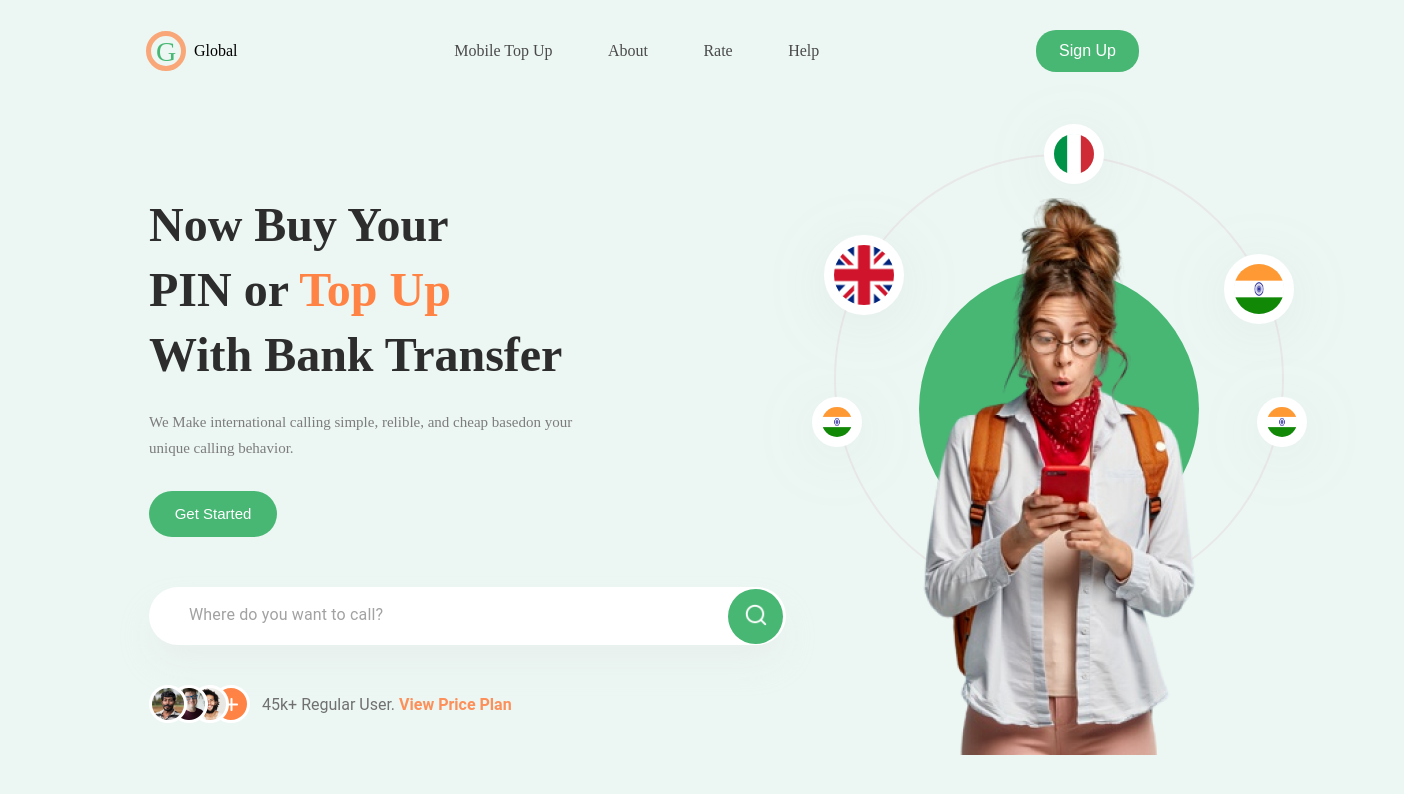
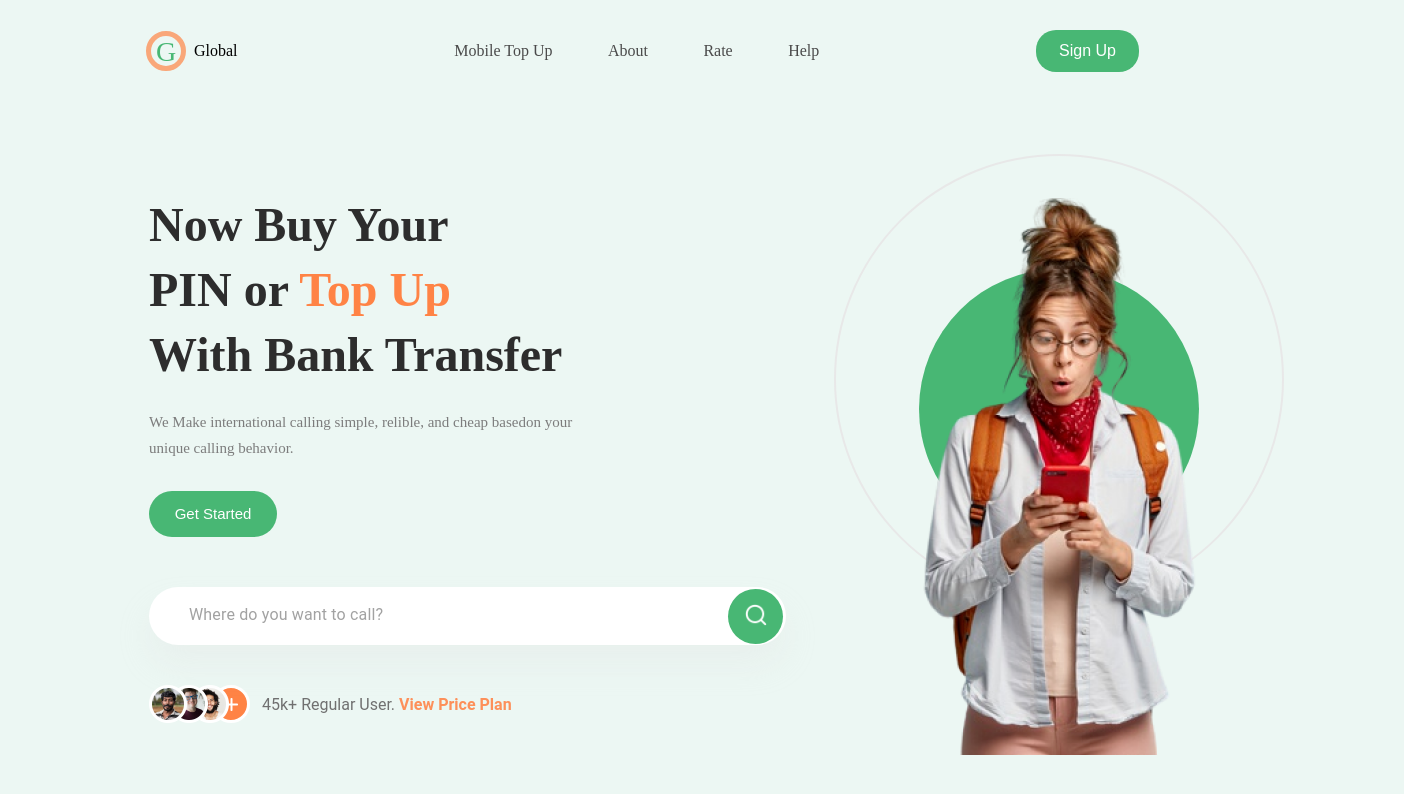
Before and after one commit to divnvp/global-js, a Vue app: page / in a window 1280 px wide. Shown: the top 794 px of the page, 1404 px wide, since content can reach past the window. Built offline with nearby package versions, Linux system fonts and the light colour scheme.

Commit message:
update: animation

```diff
--- a/src/style.scss
+++ b/src/style.scss
@@ -56,6 +56,11 @@ button {
   cursor: pointer;
 }
 
+hr {
+  border: 0;
+  padding: 0;
+}
+
 #app {
   font-family: "Poppins", serif;
 }
@@ -76,6 +81,10 @@ button {
 
 .align-items__center {
   align-items: center;
+}
+
+.warning {
+  color: tomato;
 }
 
 @media screen and (min-width: 900px){
@@ -100,6 +109,22 @@ button {
         color: #4A4A4A;
 
         cursor: pointer;
+      }
+
+      &__selected {
+        display: flex;
+        flex-direction: column;
+
+        hr {
+          display: flex;
+          align-items: flex-start;
+
+          width: 21px;
+          height: 0;
+
+          border: 1.5px solid #FB9B69;
+          background-color: #FB9B69;
+        }
       }
     }
   }
@@ -239,7 +264,7 @@ button {
 
       animation-name: rotation;
       animation-duration: 6s;
-      animation-delay: 3s;
+      animation-delay: calc(3s * 5);
       animation-iteration-count: infinite;
       animation-timing-function: linear;
     }
@@ -261,15 +286,13 @@ button {
       border-radius: 100%;
       border: 10px solid #FFFFFF;
       filter: drop-shadow(0px 10px 30px rgba(148, 148, 148, 0.1));
-
-      animation-name: center-to-circle;
-      animation-duration: 3s;
-      animation-delay: 0.4s;
+      opacity: 0;
     }
 
     @keyframes center-to-circle {
       from {
         visibility: hidden;
+        opacity: 0;
 
         display: flex;
         flex-direction: row;
@@ -282,6 +305,7 @@ button {
 
       to {
         visibility: visible;
+        opacity: 1;
       }
     }
 
@@ -300,6 +324,10 @@ button {
 
       width: 30px;
       height: 30px;
+
+      animation-name: center-to-circle;
+      animation-duration: 3s;
+      animation-fill-mode: forwards;
     }
 
     .two {
@@ -308,6 +336,11 @@ button {
 
       width: 60px;
       height: 60px;
+
+      animation-name: center-to-circle;
+      animation-duration: 3s;
+      animation-delay: calc(3s + 0.4s);
+      animation-fill-mode: forwards;
     }
 
     .three {
@@ -316,6 +349,11 @@ button {
 
       width: 40px;
       height: 40px;
+
+      animation-name: center-to-circle;
+      animation-duration: 3s;
+      animation-delay: calc(6s + 0.4s);
+      animation-fill-mode: forwards;
     }
 
     .four {
@@ -324,6 +362,11 @@ button {
 
       width: 50px;
       height: 50px;
+
+      animation-name: center-to-circle;
+      animation-duration: 3s;
+      animation-delay: calc(9s + 0.4s);
+      animation-fill-mode: forwards;
     }
 
     .five {
@@ -332,6 +375,16 @@ button {
 
       width: 30px;
       height: 30px;
+
+      animation-name: center-to-circle;
+      animation-duration: 3s;
+      animation-delay: calc(12s + 0.4s);
+      animation-fill-mode: forwards;
+    }
+
+    .warning {
+      font-size: 12px;
+      margin-bottom: -19px;
     }
   }
 
```
